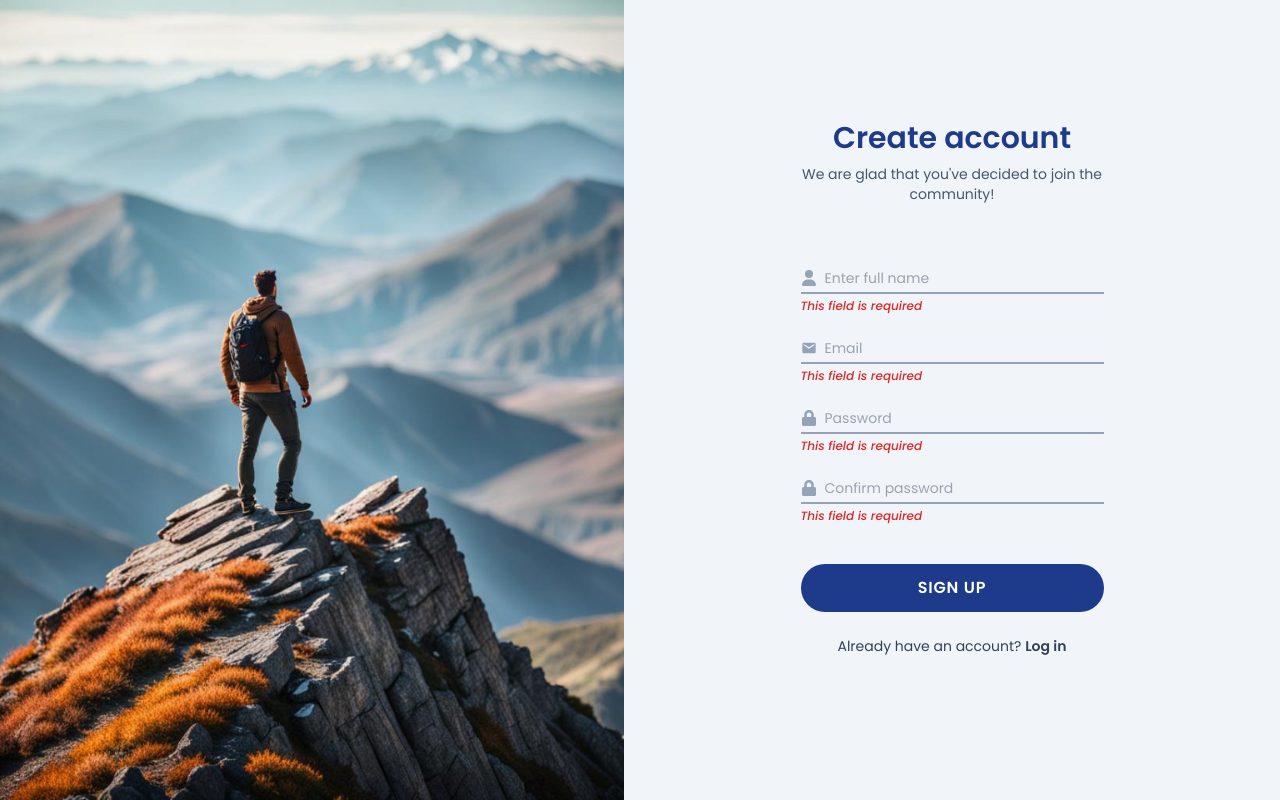
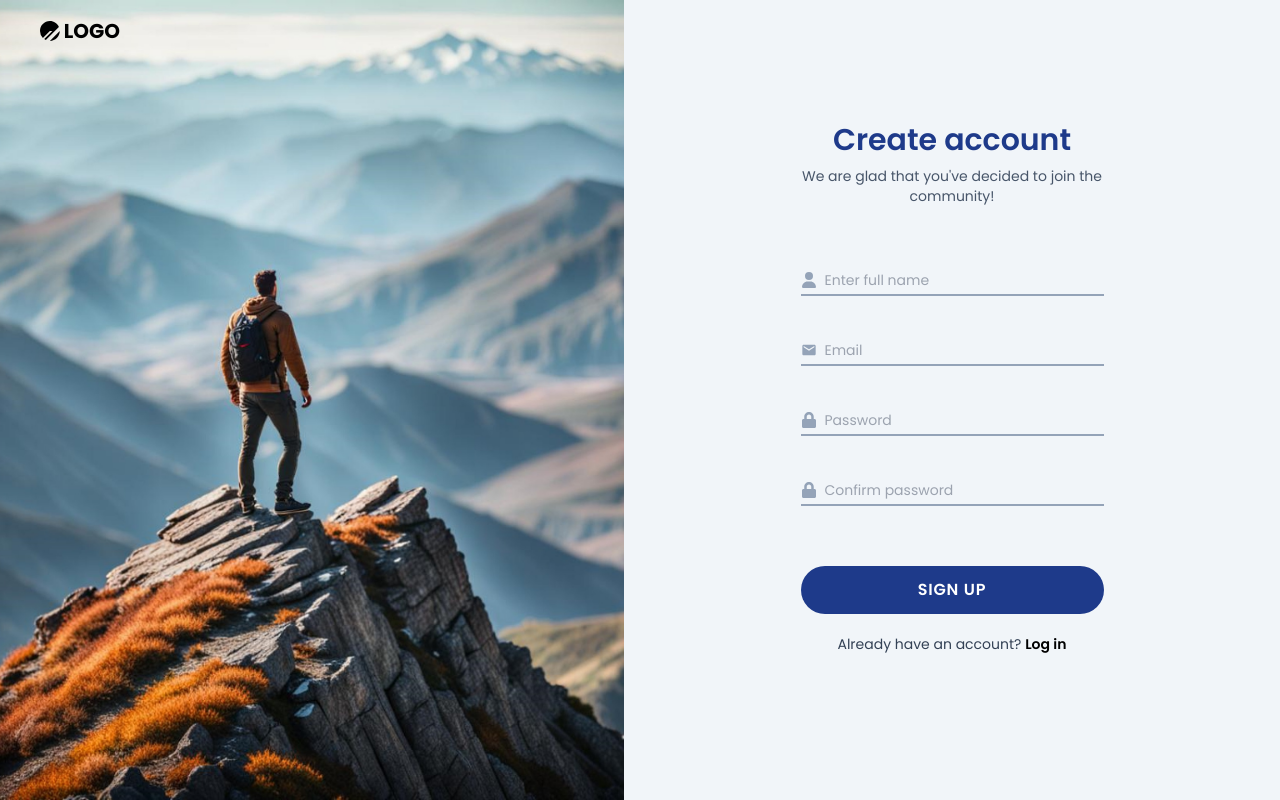
Before and after one commit to thedevangvishnu/auth-using-mern, a React (Vite) app in the folder frontend/: page /register in a window 1280 px wide. Built offline with nearby package versions, Linux system fonts and the light colour scheme.

Commit message:
Use react-hook-form and add input validation
Install react hook form package and use it for input
validation and handling the form submit.

```diff
--- a/frontend/package.json
+++ b/frontend/package.json
@@ -12,6 +12,7 @@
   "dependencies": {
     "react": "^18.2.0",
     "react-dom": "^18.2.0",
+    "react-hook-form": "^7.51.0",
     "react-icons": "^5.0.1",
     "react-router-dom": "^6.22.2"
   },
--- a/frontend/src/components/Header.tsx
+++ b/frontend/src/components/Header.tsx
@@ -1,7 +1,7 @@
 import React from "react";
 
 const Header = () => {
-  return <div>Header</div>;
+  return <header></header>;
 };
 
 export default Header;
--- a/frontend/src/pages/Register.tsx
+++ b/frontend/src/pages/Register.tsx
@@ -1,16 +1,41 @@
+import { Link } from "react-router-dom";
+import { useForm, SubmitHandler } from "react-hook-form";
+
 import RegisterImg from "../assets/bg-1.jpg";
+import { SiPlanetscale } from "react-icons/si";
 import { FaUser } from "react-icons/fa6";
 import { MdEmail } from "react-icons/md";
 import { FaLock } from "react-icons/fa";
 
-import { Link } from "react-router-dom";
+type RegisterFormType = {
+  name: string;
+  email: string;
+  password: string;
+  confirmPassword: string;
+};
 
 const Register = () => {
+  const {
+    register,
+    watch,
+    handleSubmit,
+    formState: { errors },
+  } = useForm<RegisterFormType>();
+
+  const onSubmit: SubmitHandler<RegisterFormType> = (data) => {
+    console.log(data);
+  };
+
   return (
     <div className="w-full h-screen flex items-center justify-center">
       {/* image */}
       <div className="hidden md:flex w-full h-full flex-1">
         <img src={RegisterImg} alt="" className="w-full h-full object-cover" />
+
+        <span className="w-[80px] h-[30px] absolute inset-0 top-4 left-10 cursor-pointer flex items-center gap-1 text-[20px]">
+          <SiPlanetscale />
+          <span className="font-bold">LOGO</span>
+        </span>
       </div>
 
       {/* form */}
@@ -24,7 +49,11 @@ const Register = () => {
           </p>
         </div>
 
-        <form action="" className="flex flex-col items-center py-6 px-4 gap-6">
+        <form
+          action=""
+          className="flex flex-col items-center py-6 px-4 gap-5"
+          onSubmit={handleSubmit(onSubmit)}
+        >
           <div>
             <div className="flex items-center border-b-2 border-slate-400 pb-1">
               <label htmlFor="name" className="">
@@ -35,13 +64,18 @@ const Register = () => {
                 type="text"
                 placeholder="Enter full name"
                 className="w-[90%] outline-none bg-transparent border-none px-2 text-sm placeholder:text-sm"
+                {...register("name", { required: "This field is required!" })}
               />
             </div>
 
             {/* error */}
-            <p className="min-h-[14px] mt-1 text-xs text-red-600 font-medium italic">
-              This field is required
-            </p>
+            <div className="h-[20px] mt-1">
+              {errors.name && (
+                <p className="text-xs text-red-600 font-medium italic">
+                  {errors.name.message}
+                </p>
+              )}
+            </div>
           </div>
 
           <div>
@@ -54,13 +88,18 @@ const Register = () => {
                 type="email"
                 placeholder="Email"
                 className="text-sm w-[90%] outline-none border-none bg-transparent px-2 placeholder:text-sm"
+                {...register("email", { required: "This field is required!" })}
               />
             </div>
 
             {/* error */}
-            <p className="min-h-[14px] mt-1 text-xs text-red-600 font-medium italic">
-              This field is required
-            </p>
+            <div className="h-[20px] mt-1 ">
+              {errors.email && (
+                <p className="text-xs text-red-600 font-medium italic">
+                  {errors.email.message}
+                </p>
+              )}
+            </div>
           </div>
 
           <div>
@@ -73,13 +112,24 @@ const Register = () => {
                 type="password"
                 placeholder="Password"
                 className="text-sm w-[90%] outline-none border-none  bg-transparent px-2 placeholder:text-sm"
+                {...register("password", {
+                  required: "This field is required",
+                  minLength: {
+                    value: 6,
+                    message: "Password must be 6 or more characters!",
+                  },
+                })}
               />
             </div>
 
             {/* error */}
-            <p className="min-h-[14px] mt-1 text-xs text-red-600 font-medium italic">
-              This field is required
-            </p>
+            <div className="h-[20px] mt-1 ">
+              {errors.password && (
+                <p className="text-xs text-red-600 font-medium italic">
+                  {errors.password.message}
+                </p>
+              )}
+            </div>
           </div>
 
           <div>
@@ -92,13 +142,25 @@ const Register = () => {
                 type="password"
                 placeholder="Confirm password"
                 className="text-sm w-[90%] outline-none border-none bg-transparent px-2 placeholder:text-sm"
+                {...register("confirmPassword", {
+                  required: "This field is required!",
+                  validate: (value) => {
+                    if (watch("password") != value) {
+                      return "Password does not match!";
+                    }
+                  },
+                })}
               />
             </div>
 
             {/* error */}
-            <p className="min-h-[14px] mt-1 text-xs text-red-600 font-medium italic">
-              This field is required
-            </p>
+            <div className="h-[20px] mt-1 ">
+              {errors.confirmPassword && (
+                <p className="text-xs text-red-600 font-medium italic">
+                  {errors.confirmPassword.message}
+                </p>
+              )}
+            </div>
           </div>
 
           <div className="flex items-center w-full mt-4">
@@ -111,7 +173,7 @@ const Register = () => {
             Already have an account?{" "}
             <Link
               to="/login"
-              className="font-semibold transition-[color] duration-300 hover:text-blue-800"
+              className="font-semibold transition-[color] duration-300 text-black hover:text-blue-800"
             >
               Log in
             </Link>
```
Also changed, not shown: 1 other file (tests, documents, lock files or other folders).
